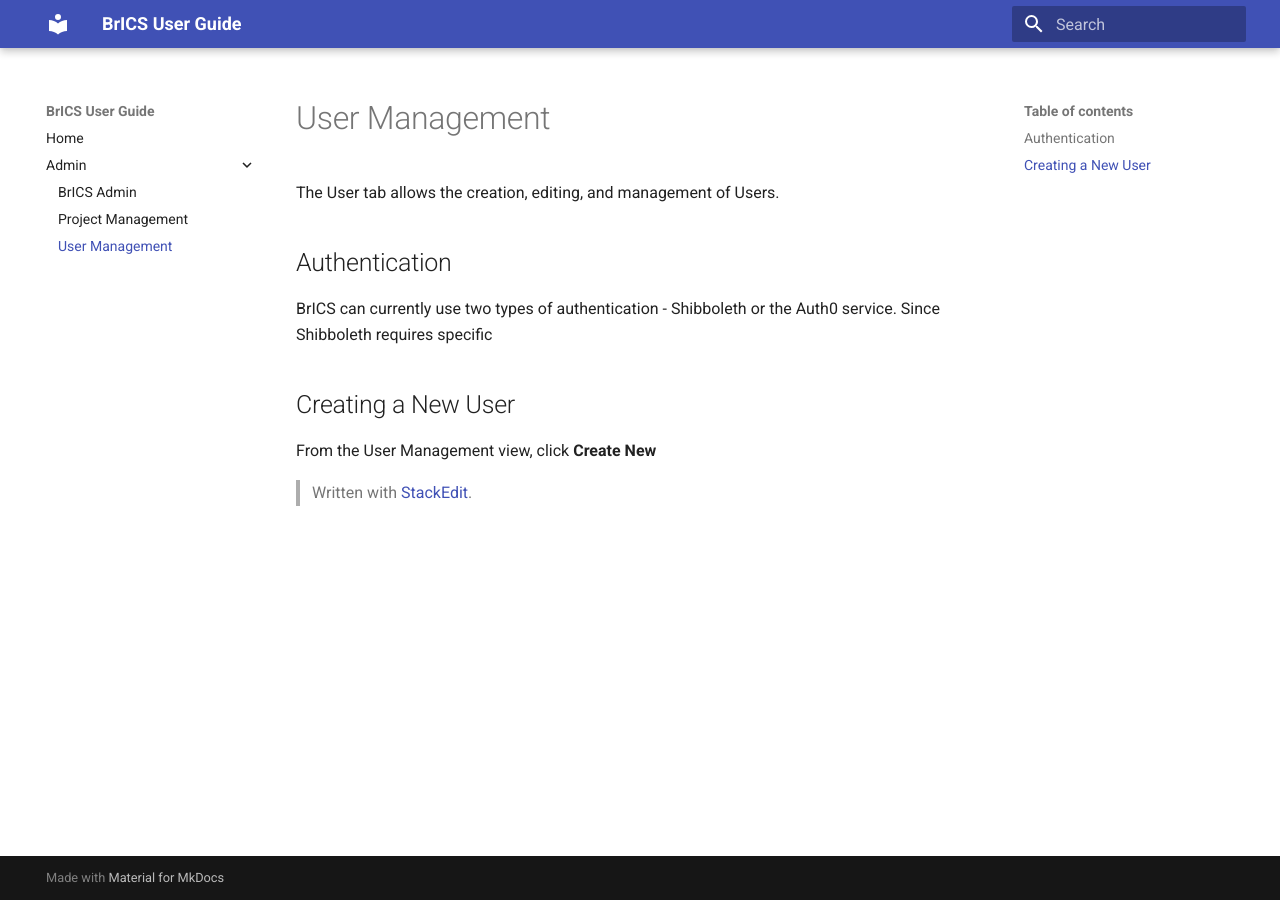
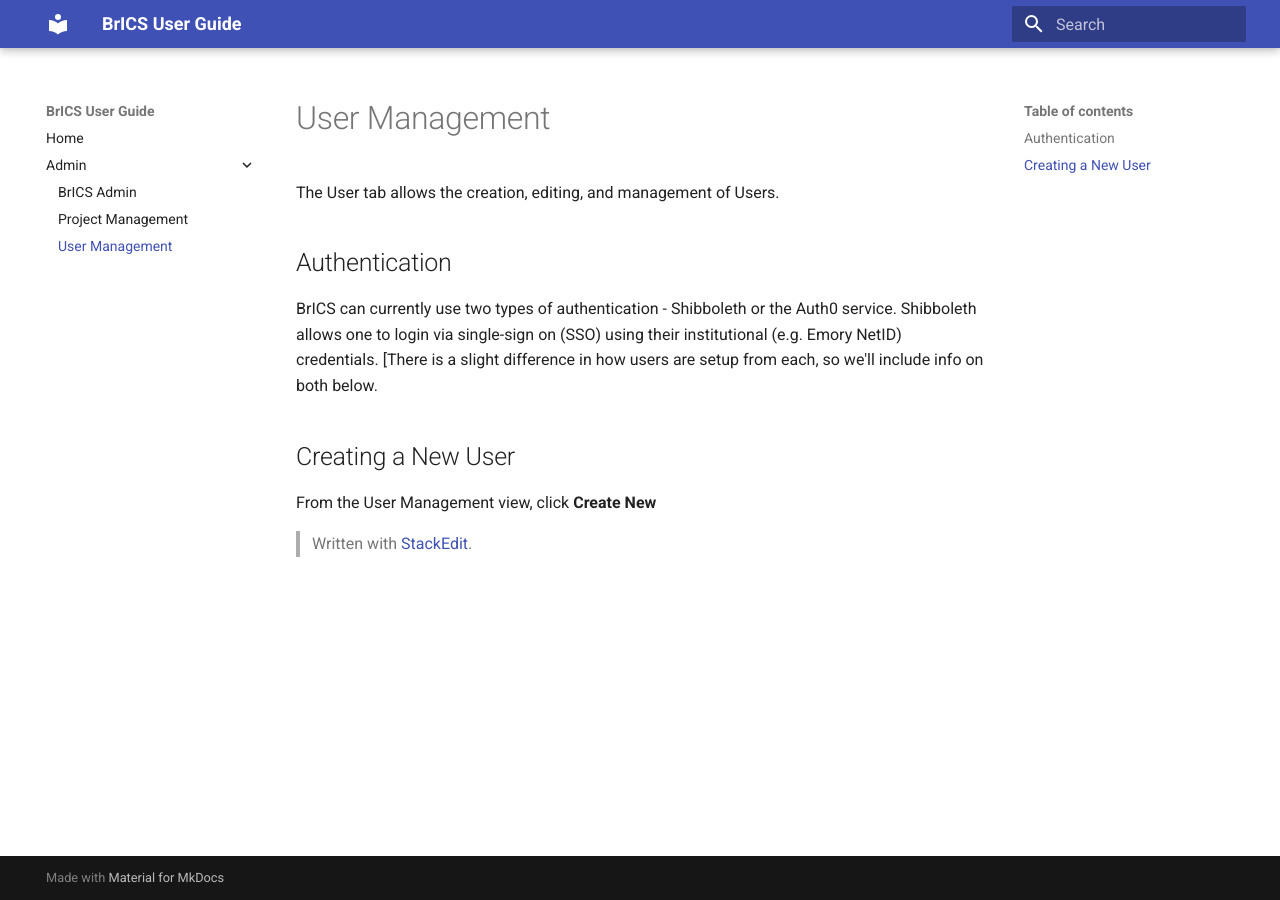
Before and after one commit to BrainImaging/brics-docs, an MkDocs documentation site: the page built from docs/admin/user.md, in a window 1280 px wide. Built offline with MkDocs 1.6.1 and Material for MkDocs 9.7.7, drawn with Linux system fonts in a browser that asks for light colours.

Commit message:
docs/admin/user.md updated from https://stackedit.io/

```diff
--- a/docs/admin/user.md
+++ b/docs/admin/user.md
@@ -3,11 +3,11 @@
 The User tab allows the creation, editing, and management of Users.
 
 ## Authentication
-BrICS can currently use two types of authentication - Shibboleth or the Auth0 service. Since Shibboleth requires specific
+BrICS can currently use two types of authentication - Shibboleth or the Auth0 service. Shibboleth allows one to login via single-sign on (SSO) using their institutional (e.g. Emory NetID) credentials. [There is a slight difference in how users are setup from each, so we'll include info on both below.
 ## Creating a New User
 
 From the User Management view, click **Create New**
 > Written with [StackEdit](https://stackedit.io/).
 <!--stackedit_data:
-eyJoaXN0b3J5IjpbLTEzOTUwNDU2ODAsMTEzODY4NDE3MF19
+eyJoaXN0b3J5IjpbLTc3NjEzNTU0LDExMzg2ODQxNzBdfQ==
 -->
```
